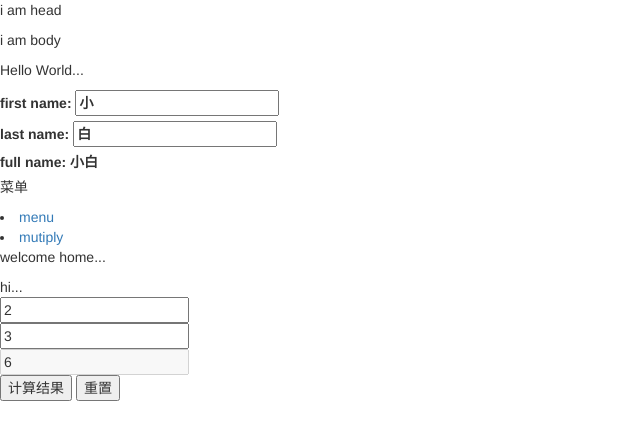
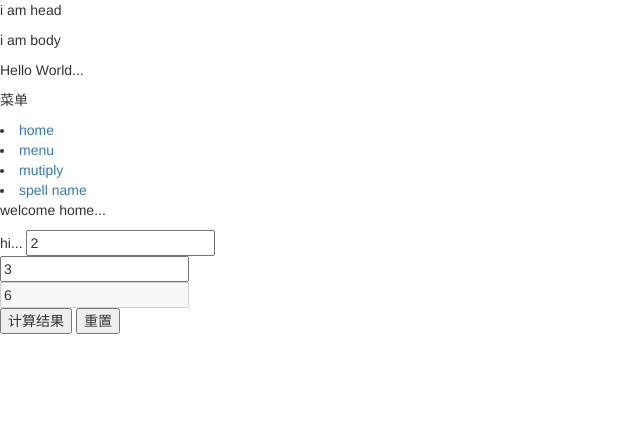
Before and after one commit to boshengliao/my-website, a Django app: page / in a window 1280 px wide. Shown: the top 440 px of the page, without its empty margins (0-640 px from the left). Run offline with Django 3.2, Linux system fonts and the light colour scheme; some libraries are stand-ins or nearby versions.

Commit message:
add spell_name.html

```diff
--- a/dataform/static/dataform/angularjs/controllers.js
+++ b/dataform/static/dataform/angularjs/controllers.js
@@ -1,6 +1,6 @@
 // controllers
-myapp.controller('test', test)
 myapp.controller('homeCtrl', homeCtrl)
+myapp.controller('spellNameCtrl', spellNameCtrl)
 
 // controller funcs
 function test($scope){
@@ -35,3 +35,7 @@ function homeCtrl($scope, myApi){
         $scope.result = t
     }
 }
+
+function spellNameCtrl($scope){
+    log('welcome to spell name...')
+}
--- a/dataform/static/dataform/angularjs/myapp.js
+++ b/dataform/static/dataform/angularjs/myapp.js
@@ -15,6 +15,10 @@ myapp.config(['$interpolateProvider', '$locationProvider', '$routeProvider',
                 templateUrl: 'static/dataform/html/home.html',
                 controller: 'homeCtrl',
             })
+            .when('/spellName', {
+                templateUrl: 'static/dataform/html/spell_name.html',
+                controller: 'spellNameCtrl',
+            })
             .otherwise('/home')
     }
 ]);
--- a/dataform/static/dataform/html/home.html
+++ b/dataform/static/dataform/html/home.html
@@ -4,7 +4,6 @@
 </p>
 <p>
     [[ hi ]]
-    <br>
     <input ng-model="a">
     <br>
     <input ng-model="b">
--- /dev/null
+++ b/dataform/static/dataform/html/spell_name.html
@@ -0,0 +1,5 @@
+<div>
+    <label>first name: <input ng-init="firstName='小'" ng-value="firstName"></label><br>
+    <label>last name: <input ng-init="lastName='白'" ng-value="lastName"></label><br>
+    <label>full name: <span>[[ firstName + lastName  ]]</span></label><br>
+</div>
--- a/dataform/templates/dataform/index.html
+++ b/dataform/templates/dataform/index.html
@@ -9,16 +9,12 @@
         <p>i am body</p>
         <p>Hello World...</p>
 
-        <div ng-controller="test">
-            <label>first name: <input ng-init="firstName='小'" ng-value="firstName"></label><br>
-            <label>last name: <input ng-init="lastName='白'" ng-value="lastName"></label><br>
-            <label>full name: <span>[[ firstName + lastName  ]]</span></label><br>
-        </div>
-
         <div>
             <p>菜单</p>
+            <li><a href="#!/home">home</a></li>
             <li><a>menu</a></li>
             <li><a>mutiply</a></li>
+            <li><a href="#!/spellName">spell name</a></li>
         </div>
 
         <div ng-view>
```
